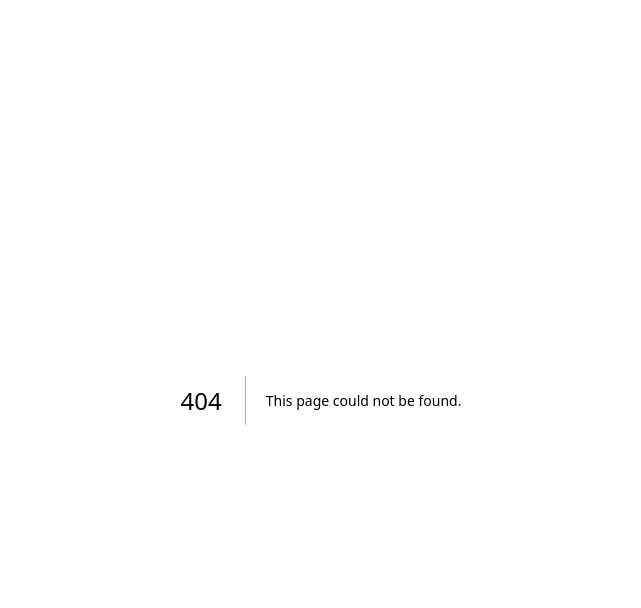
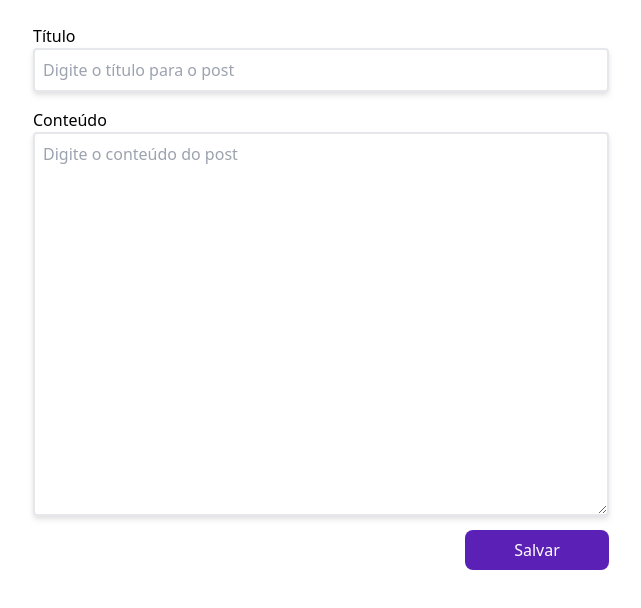
Before and after one commit to ander5onPereira/blog, a Next.js app: page /posts/create in a window 1280 px wide. Before the commit this address had no page. Shown: the top 608 px of the page, without its empty margins (319-960 px from the left). Built offline with nearby package versions, Linux system fonts and the light colour scheme.

Commit message:
feature: creation new post creation page

```diff
--- /dev/null
+++ b/src/pages/posts/create.tsx
@@ -0,0 +1,60 @@
+import React, { useState, ChangeEvent } from "react";
+
+export default function Create() {
+  const [editedPost, setEditedPost] = useState({
+    title: "",
+    content: "",
+  });
+  const handleInputChange = (
+    e: ChangeEvent<HTMLInputElement | HTMLTextAreaElement>
+  ) => {
+    const { name, value } = e.target;
+    setEditedPost({ ...editedPost, [name]: value });
+  };
+  const handleSave = () => {
+    if (editedPost?.title.trim() === "" || editedPost?.content.trim() === "") {
+      alert("Por favor, preencha todos os campos.");
+    } else {
+      // onSave(editedPost);
+      const dateSubmit = {
+        ...editedPost
+      }
+    }
+  };
+  return (
+    <div className="flex flex-col max-w-xl pt-4 px-5 sm:px-0 mx-auto w-full justify-center items-center h-full">
+      <div className="w-full my-2">
+        <label className="flex" htmlFor="title">
+          Título
+        </label>
+        <input
+          type="text"
+          name="title"
+          id="title"
+          placeholder="Digite o título para o post"
+          className=" border-2 rounded  w-full p-2 drop-shadow-md focus:outline-none focus:border-violet-800"
+          value={editedPost.title}
+          onChange={handleInputChange}
+        />
+      </div>
+
+      <div className="w-full my-2">
+        <label className="flex" htmlFor="content">
+          Conteúdo
+        </label>
+        <textarea
+          name="content"
+          id="content"
+          placeholder="Digite o conteúdo do post"
+          className="border-2 rounded  w-full h-96 p-2 drop-shadow-md focus:outline-none focus:border-violet-800"
+          value={editedPost.content}
+          onChange={handleInputChange}
+        />
+      </div>
+      <div className="flex justify-end w-full">
+
+      <button onClick={handleSave} className="bg-violet-800 w-36 py-2 rounded-lg text-white hover:bg-violet-900">Salvar</button>
+    </div>
+    </div>
+  );
+}
```
